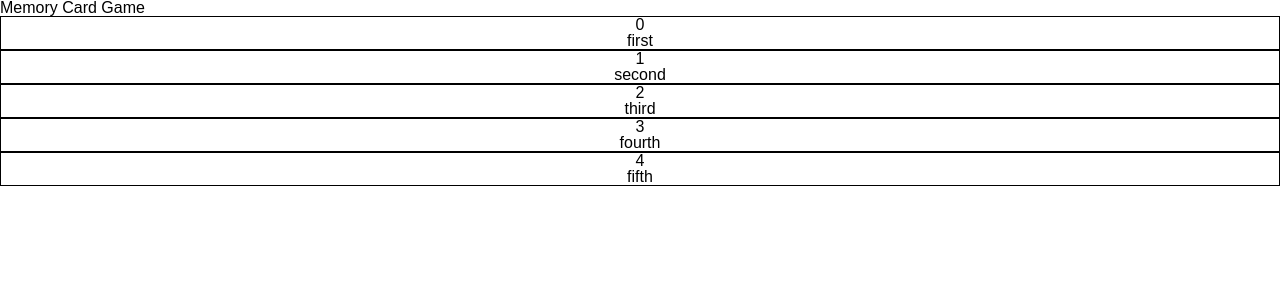
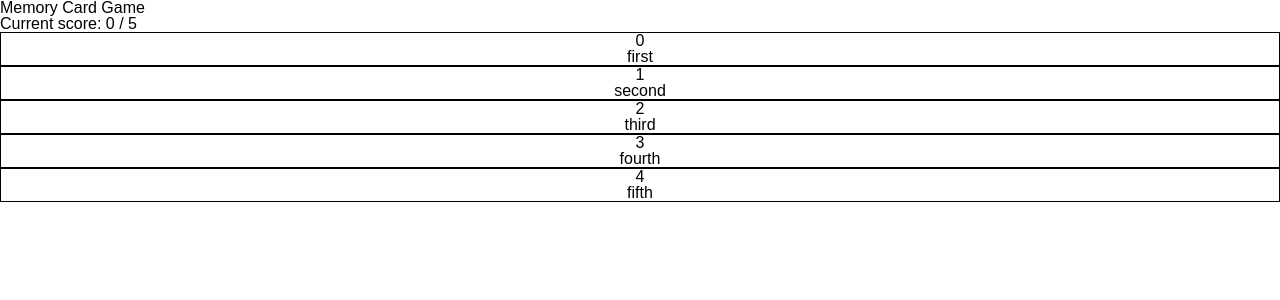
Before and after one commit to Konstanenonen/memory-card, a React (Create React App) app: page / in a window 1280 px wide. Shown: the top 300 px of the page. Built offline with nearby package versions, Linux system fonts and the light colour scheme.

Commit message:
Scoreboard precents relevant info now

```diff
--- a/src/App.tsx
+++ b/src/App.tsx
@@ -1,6 +1,7 @@
 /* eslint-disable no-unused-vars */
 import React, { useState } from "react";
 import Card from "./components/Card";
+import Scoreboard from "./components/Scoreboard";
 
 function App() {
   const [cards, setCards] = useState([
@@ -10,6 +11,9 @@ function App() {
     { id: 3, name: "fourth", clicked: false },
     { id: 4, name: "fifth", clicked: false },
   ]);
+
+  const total = cards.length;
+  const currentScore = cards.filter((card) => card.clicked).length;
 
   const handleCardClick = (id: number) => {
     const newCards = cards.map((card) =>
@@ -21,6 +25,7 @@ function App() {
   return (
     <div className="App">
       <h1>Memory Card Game</h1>
+      <Scoreboard score={currentScore} total={total} />
       {cards.map(({ name, id }) => (
         <Card
           key={id}
--- a/src/components/Scoreboard.tsx
+++ b/src/components/Scoreboard.tsx
@@ -8,8 +8,9 @@ interface ScoreboardProps {
 function Scoreboard({ score, total }: ScoreboardProps) {
   return (
     <div>
-      <p>{score}</p>
-      <p>{total}</p>
+      <p>
+        Current score: {score} / {total}
+      </p>
     </div>
   );
 }
```
